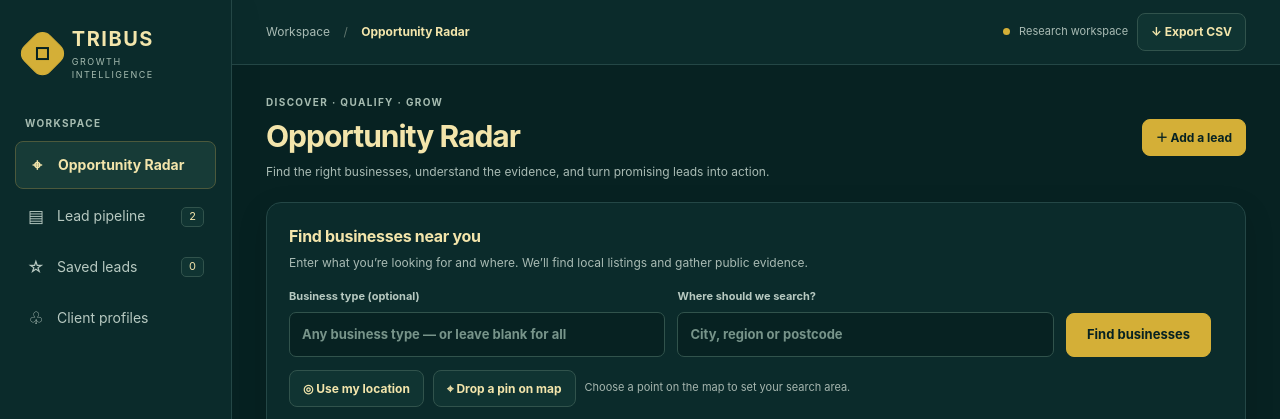
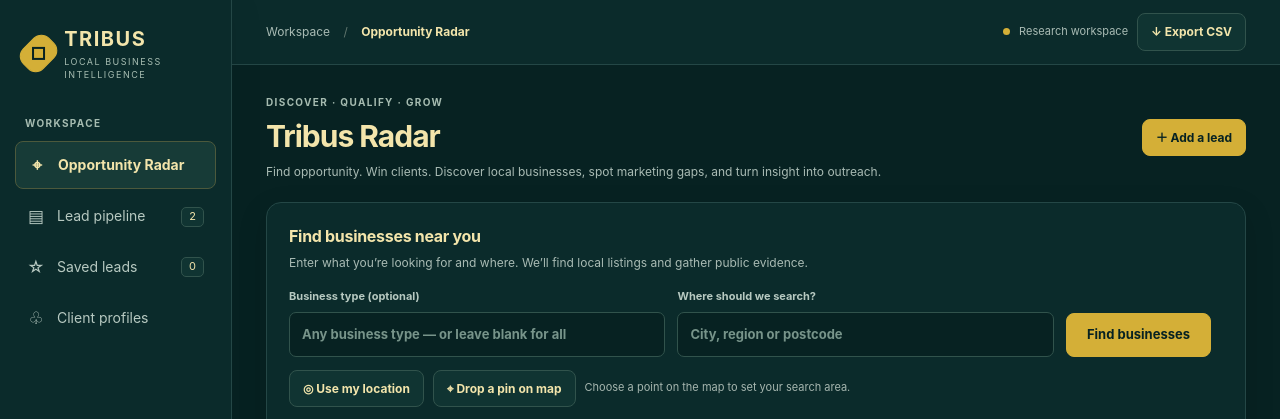
Before and after one commit to mtthewwestfall/Tribus-app, a website: page index.html in a window 1280 px wide. Shown: the top 419 px of the page. Drawn offline with nearby package versions, Linux system fonts and the light colour scheme.

Commit message:
Brand app as Tribus Radar

```diff
--- a/index.html
+++ b/index.html
@@ -2,14 +2,14 @@
 <html lang="en">
 <head>
   <meta charset="utf-8"><meta name="viewport" content="width=device-width, initial-scale=1">
-  <meta name="theme-color" content="#072222"><title>Tribus · Opportunity Radar</title>
+  <meta name="theme-color" content="#072222"><title>Tribus Radar · Local Business Intelligence</title>
   <link rel="preconnect" href="https://unpkg.com">
   <link rel="stylesheet" href="https://unpkg.com/leaflet@1.9.4/dist/leaflet.css" integrity="sha256-p4NxAoJBhIIN+hmNHrzRCf9tD/miZyoHS5obTRR9BMY=" crossorigin="">
   <link rel="stylesheet" href="/styles.css">
 </head>
 <body>
   <aside class="sidebar">
-    <div class="brand"><div class="brand-mark" aria-hidden="true"><span></span></div><div><b>tribus</b><small>GROWTH INTELLIGENCE</small></div></div>
+    <div class="brand"><div class="brand-mark" aria-hidden="true"><span></span></div><div><b>tribus</b><small>LOCAL BUSINESS INTELLIGENCE</small></div></div>
     <div class="workspace-label">WORKSPACE</div>
     <button class="nav-item active" data-nav="radar"><span>⌖</span> Opportunity Radar</button>
     <button class="nav-item" data-nav="pipeline"><span>▤</span> Lead pipeline <span class="nav-count" id="pipelineCount">0</span></button>
@@ -20,7 +20,7 @@
   <main class="main">
     <header class="topbar"><div class="crumb">Workspace <span>/</span> <b id="crumbTitle">Opportunity Radar</b></div><div class="top-actions"><span class="live-dot"></span><span>Research workspace</span><button class="btn btn-light" id="exportBtn">↓ Export CSV</button></div></header>
     <section id="radarView">
-      <div class="page-heading"><div><div class="eyebrow">DISCOVER · QUALIFY · GROW</div><h1>Opportunity Radar</h1><p>Find the right businesses, understand the evidence, and turn promising leads into action.</p></div><button class="btn btn-dark" id="newLeadBtn">＋ Add a lead</button></div>
+      <div class="page-heading"><div><div class="eyebrow">DISCOVER · QUALIFY · GROW</div><h1>Tribus Radar</h1><p>Find opportunity. Win clients. Discover local businesses, spot marketing gaps, and turn insight into outreach.</p></div><button class="btn btn-dark" id="newLeadBtn">＋ Add a lead</button></div>
       <div class="discover-panel">
         <div class="discover-heading"><div><b>Find businesses near you</b><p>Enter what you’re looking for and where. We’ll find local listings and gather public evidence.</p></div></div>
         <div class="discover-fields"><label>Business type (optional)<input id="discoverIndustry" value="" placeholder="Any business type — or leave blank for all" autocomplete="off"></label><label>Where should we search?<input id="discoverLocation" value="" placeholder="City, region or postcode" autocomplete="off"></label><select id="discoverLimit" aria-label="Number of results"><option value="10">10</option><option value="25" selected>25</option><option value="50">50</option></select><button class="btn btn-dark" id="discoverBtn">Find businesses</button></div>
```
